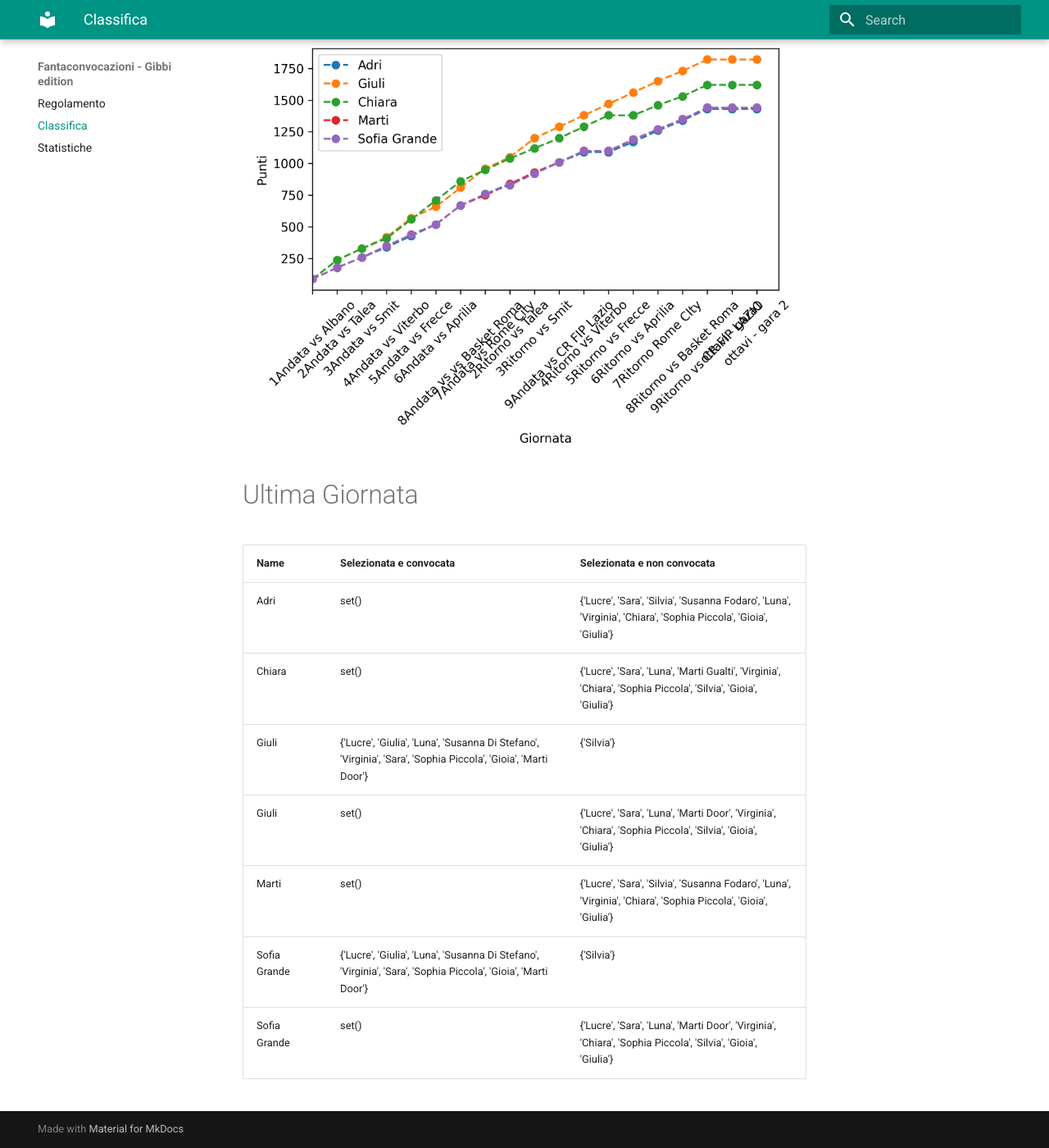
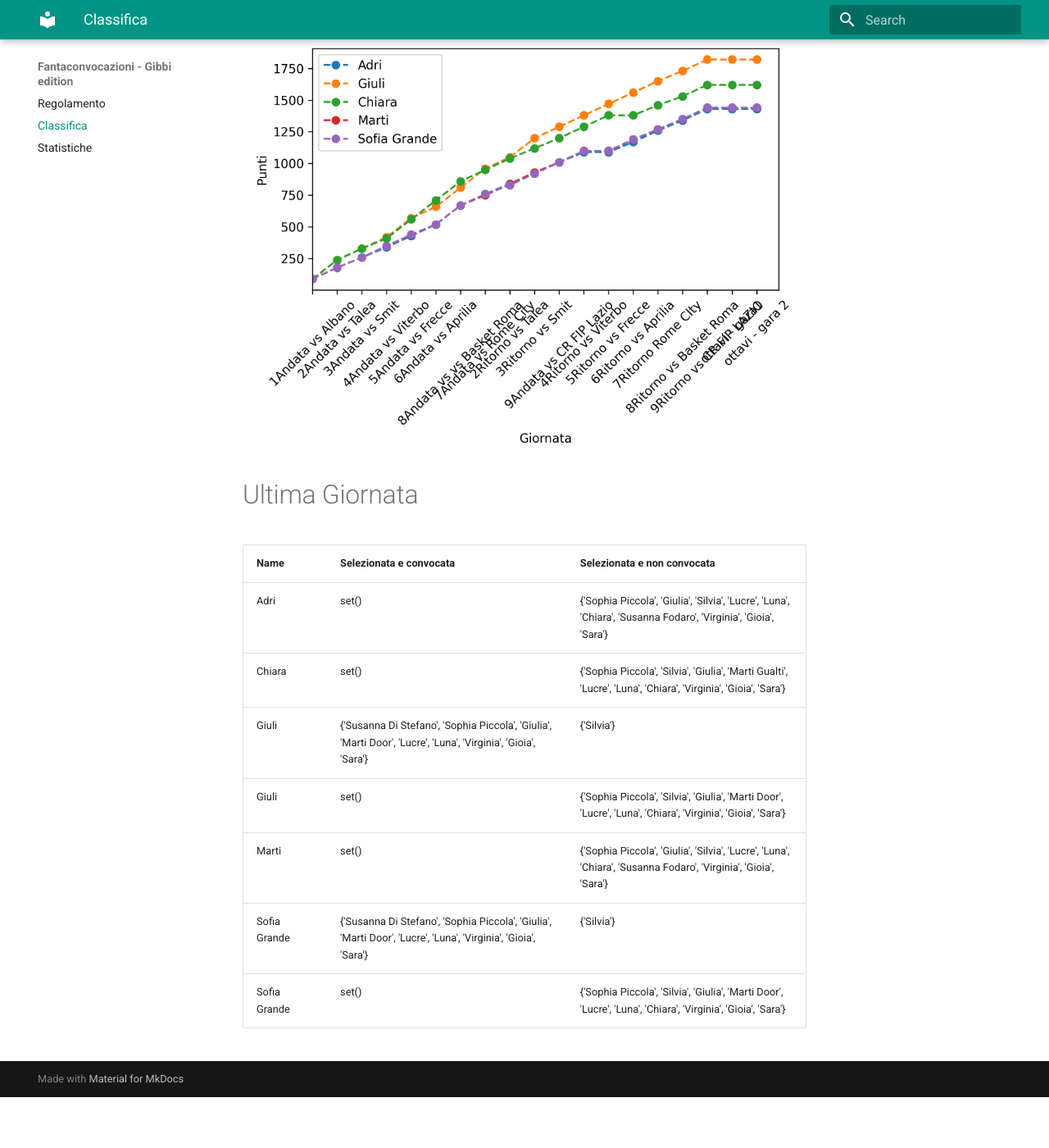
Before and after one commit to martinig94/fantagibbi, an MkDocs documentation site: the page built from docs/Classifica.md, in a window 1280 px wide and 1400 px high, scrolled down 565 px. Shown: the whole window at 82% size. Built offline with MkDocs 1.6.1 and Material for MkDocs 9.7.7, drawn with Linux system fonts in a browser that asks for light colours; after the commit the page ends 1903 px from its top, so only the background shows below that.

Commit message:
Auto-update from main.py

```diff
--- a/docs/Classifica.md
+++ b/docs/Classifica.md
@@ -18,11 +18,11 @@
 <!-- START_TABLE CORRECT -->
 | Name         | Selezionata e convocata                                                                                        | Selezionata e non convocata                                                                                      |
 |:-------------|:---------------------------------------------------------------------------------------------------------------|:-----------------------------------------------------------------------------------------------------------------|
-| Adri         | set()                                                                                                          | {'Lucre', 'Sara', 'Silvia', 'Susanna Fodaro', 'Luna', 'Virginia', 'Chiara', 'Sophia Piccola', 'Gioia', 'Giulia'} |
-| Chiara       | set()                                                                                                          | {'Lucre', 'Sara', 'Luna', 'Marti Gualti', 'Virginia', 'Chiara', 'Sophia Piccola', 'Silvia', 'Gioia', 'Giulia'}   |
-| Giuli        | {'Lucre', 'Giulia', 'Luna', 'Susanna Di Stefano', 'Virginia', 'Sara', 'Sophia Piccola', 'Gioia', 'Marti Door'} | {'Silvia'}                                                                                                       |
-| Giuli        | set()                                                                                                          | {'Lucre', 'Sara', 'Luna', 'Marti Door', 'Virginia', 'Chiara', 'Sophia Piccola', 'Silvia', 'Gioia', 'Giulia'}     |
-| Marti        | set()                                                                                                          | {'Lucre', 'Sara', 'Silvia', 'Susanna Fodaro', 'Luna', 'Virginia', 'Chiara', 'Sophia Piccola', 'Gioia', 'Giulia'} |
-| Sofia Grande | {'Lucre', 'Giulia', 'Luna', 'Susanna Di Stefano', 'Virginia', 'Sara', 'Sophia Piccola', 'Gioia', 'Marti Door'} | {'Silvia'}                                                                                                       |
-| Sofia Grande | set()                                                                                                          | {'Lucre', 'Sara', 'Luna', 'Marti Door', 'Virginia', 'Chiara', 'Sophia Piccola', 'Silvia', 'Gioia', 'Giulia'}     |
+| Adri         | set()                                                                                                          | {'Sophia Piccola', 'Giulia', 'Silvia', 'Lucre', 'Luna', 'Chiara', 'Susanna Fodaro', 'Virginia', 'Gioia', 'Sara'} |
+| Chiara       | set()                                                                                                          | {'Sophia Piccola', 'Silvia', 'Giulia', 'Marti Gualti', 'Lucre', 'Luna', 'Chiara', 'Virginia', 'Gioia', 'Sara'}   |
+| Giuli        | {'Susanna Di Stefano', 'Sophia Piccola', 'Giulia', 'Marti Door', 'Lucre', 'Luna', 'Virginia', 'Gioia', 'Sara'} | {'Silvia'}                                                                                                       |
+| Giuli        | set()                                                                                                          | {'Sophia Piccola', 'Silvia', 'Giulia', 'Marti Door', 'Lucre', 'Luna', 'Chiara', 'Virginia', 'Gioia', 'Sara'}     |
+| Marti        | set()                                                                                                          | {'Sophia Piccola', 'Giulia', 'Silvia', 'Lucre', 'Luna', 'Chiara', 'Susanna Fodaro', 'Virginia', 'Gioia', 'Sara'} |
+| Sofia Grande | {'Susanna Di Stefano', 'Sophia Piccola', 'Giulia', 'Marti Door', 'Lucre', 'Luna', 'Virginia', 'Gioia', 'Sara'} | {'Silvia'}                                                                                                       |
+| Sofia Grande | set()                                                                                                          | {'Sophia Piccola', 'Silvia', 'Giulia', 'Marti Door', 'Lucre', 'Luna', 'Chiara', 'Virginia', 'Gioia', 'Sara'}     |
 <!-- END_TABLE CORRECT -->
```
